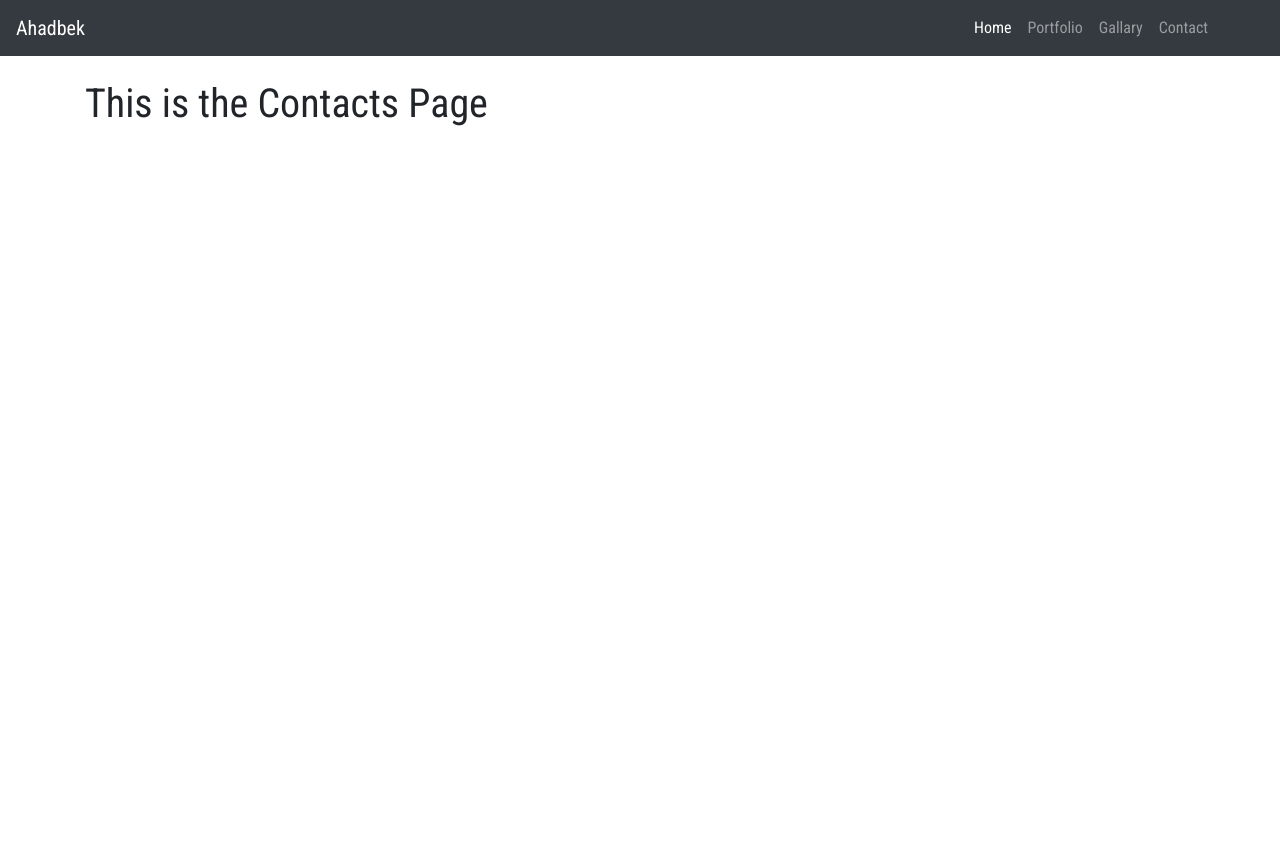
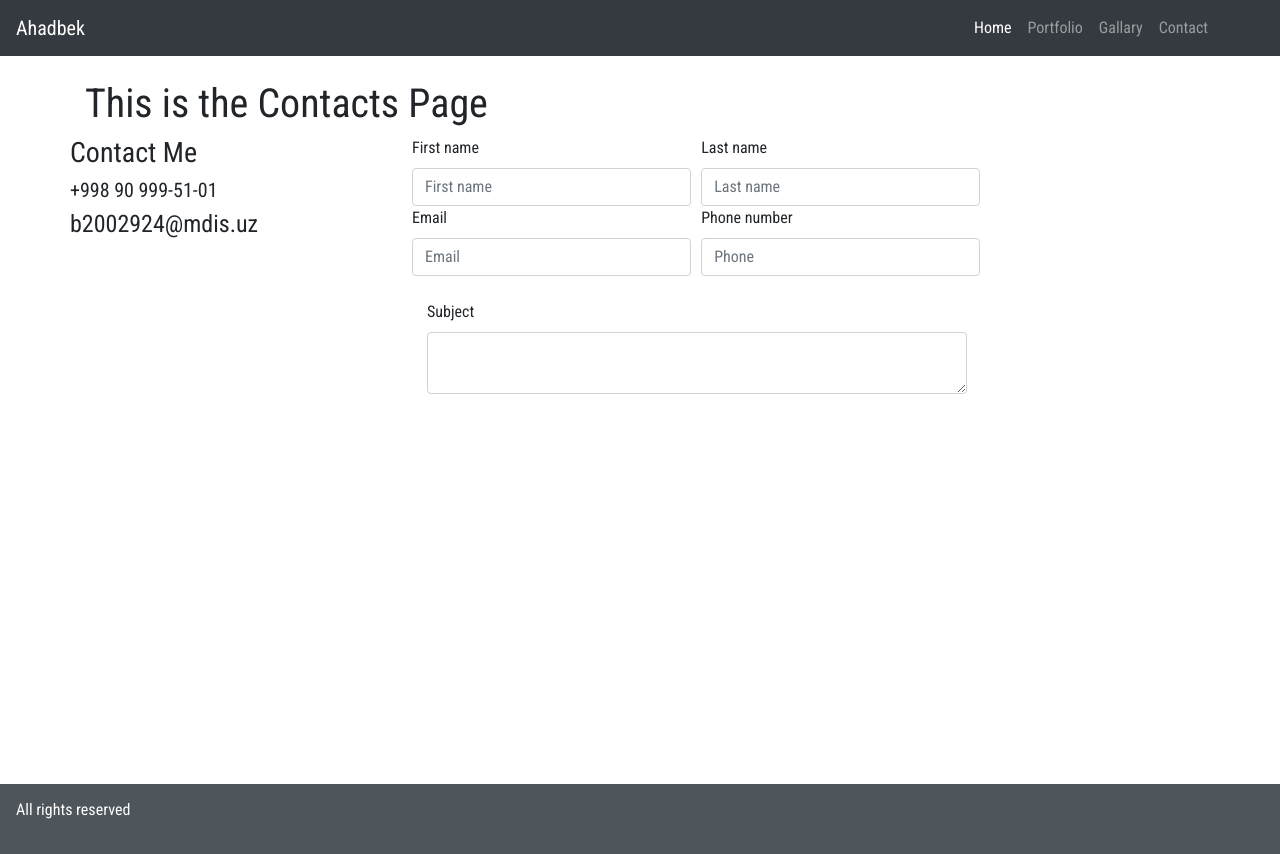
Before and after one commit to b-akhad/website, a plain HTML site: page contacts.html in a window 1280 px wide. Before the commit the page ends 800 px from the top, so only its background shows below. Drawn offline with nearby package versions, Linux system fonts and the light colour scheme; some packages are replaced by stand-ins of ours.

Commit message:
first commit

```diff
--- a/contacts.html
+++ b/contacts.html
@@ -21,7 +21,7 @@
         <div class="collapse navbar-collapse" id="navbarTogglerDemo02">
           <ul class="navbar-nav ml-auto mt-2 mt-lg-0 mr-5">
             <li class="nav-item active">
-              <a class="nav-link" href="#">Home</a>
+              <a class="nav-link" href="index.html">Home</a>
             </li>
             <li class="nav-item">
               <a class="nav-link" href="portfolio.html">Portfolio</a>
@@ -40,13 +40,57 @@
 
     <main class="container mt-4">
         <h1>This is the Contacts Page</h1>
+        <div class="row mb-5 flex-wrap">
+            <div style="width: 30%;">
+                <h3>Contact Me</h3>
+                <h5>+998 90 999-51-01</h5>
+                <h4>b2002924@mdis.uz</h4>
+
+
+
+            </div>
+            <div  style="width: 60%; height: 600px">
+                <div class="form-row">
+                    <div class="col-md-5">
+                        <label for="firstname">First name</label>
+                        <input id="firstname" placeholder="First name" type="text" class="form-control">
+                    </div>
+                    <div class="col-md-5">
+                        <label for="lastname">Last name</label>
+                        <input id="lastname" placeholder="Last name" type="text" class="form-control">
+                    </div>
+                </div>
+                <div class="form-row">
+                    <div class="col-md-5">
+                        <label for="gmail">Email</label>
+                        <input id="gmail" placeholder="Email" type="text" class="form-control">
+                    </div>
+                    <div class="col-md-5">
+                        <label for="phone">Phone number</label>
+                        <input id="phone" placeholder="Phone" type="text" class="form-control">
+                    </div>
+                </div>
+                <div class="mt-4 col-md-10">
+                <label for="subject">Subject </label>
+                <textarea id="subject" class="form-control"></textarea>
+                </div>
+
+            </div>
+        </div>
+
+
     </main>
     <footer>
-
+<h6 class="pl-3 pt-3 text-white"> All rights reserved </h6>
     </footer>
     <script src="https://code.jquery.com/jquery-3.2.1.slim.min.js" integrity="sha384-KJ3o2DKtIkvYIK3UENzmM7KCkRr/rE9/Qpg6aAZGJwFDMVNA/GpGFF93hXpG5KkN" crossorigin="anonymous"></script>
 <script src="https://cdn.jsdelivr.net/npm/popper.js@1.12.9/dist/umd/popper.min.js" integrity="sha384-ApNbgh9B+Y1QKtv3Rn7W3mgPxhU9K/ScQsAP7hUibX39j7fakFPskvXusvfa0b4Q" crossorigin="anonymous"></script>
 <script src="https://cdn.jsdelivr.net/npm/bootstrap@4.0.0/dist/js/bootstrap.min.js" integrity="sha384-JZR6Spejh4U02d8jOt6vLEHfe/JQGiRRSQQxSfFWpi1MquVdAyjUar5+76PVCmYl" crossorigin="anonymous"></script>
     <script src="js/script.js"></script>
+
+    <script async
+    src="https://maps.googleapis.com/maps/api/js?key=YOUR_API_KEY&callback=initMap">
+	</script>
+
 </body>
 </html>
--- a/css/style.css
+++ b/css/style.css
@@ -162,3 +162,8 @@ Video css
         overflow: hidden;
     }
 }
+
+footer{
+    height: 70px;
+    background-color: #4e555b;
+}
```
Also changed, not shown: gallery.html (+2 -2 lines), index.html (+11 -15 lines), portfolio.html (+1 -1 lines).
